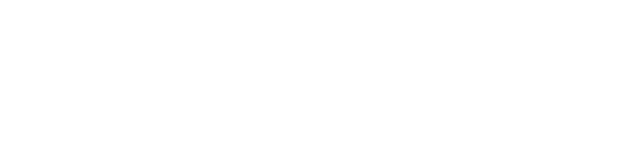
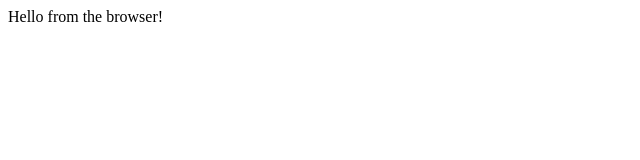
Before and after one commit to Kabranlar/CF-JS-Day01-Jakob-Adam, a plain HTML site: page index.html in a window 1280 px wide. Shown: the whole page, without its empty margins (0-640 px from the left). Drawn offline with Linux system fonts and the light colour scheme.

Commit message:
finishes index.html

```diff
--- a/index.html
+++ b/index.html
@@ -7,5 +7,10 @@
 </head>
 <body>
 
+
+	<script>
+		console.log("Hello from the console!");
+		document.write("Hello from the browser!");
+	</script>
 </body>
 </html>
```
